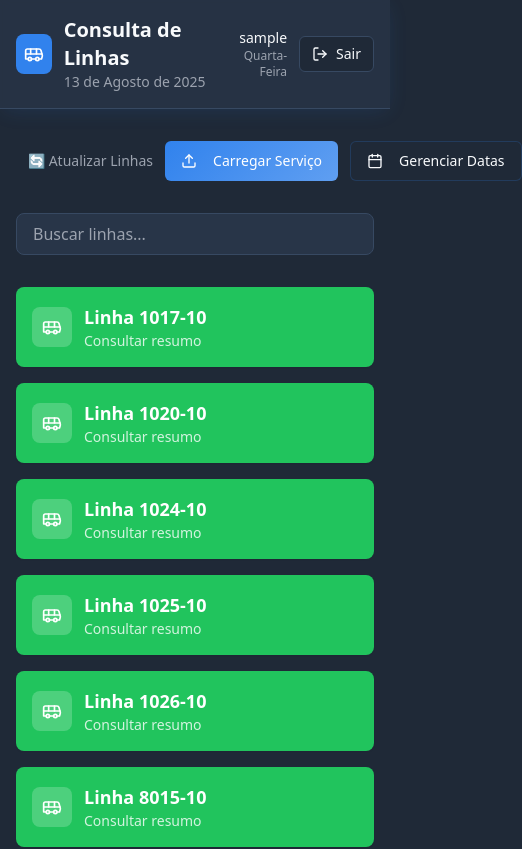
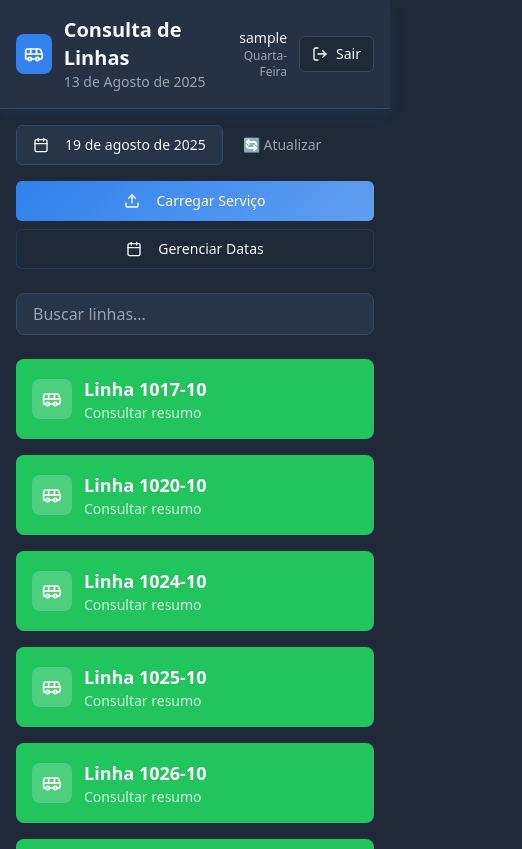
Before and after one commit to Luizfmenezes/resumo-diario, a React (Vite) app: page /dashboard in a window 390 px wide. Shown: the top 849 px of the page, 522 px wide, since content can reach past the window. Built offline with nearby package versions, Linux system fonts and the light colour scheme; sample sign-in values are in the browser's storage.

Commit message:
Fix: Improve date selection and loading logic
The date selection and service loading logic has been improved to ensure it functions correctly. Additionally, the system has been adjusted for better mobile usability.

```diff
--- a/src/components/LoadServiceModal.tsx
+++ b/src/components/LoadServiceModal.tsx
@@ -164,7 +164,7 @@ const LoadServiceModal: React.FC<LoadServiceModalProps> = ({ onServiceLoaded })
           Carregar Serviço
         </Button>
       </DialogTrigger>
-      <DialogContent className="max-w-2xl max-h-[80vh] overflow-y-auto">
+      <DialogContent className="max-w-xs sm:max-w-2xl max-h-[90vh] overflow-y-auto mx-4">
         <DialogHeader>
           <DialogTitle>Carregar Dados do Serviço</DialogTitle>
         </DialogHeader>
@@ -207,22 +207,23 @@ const LoadServiceModal: React.FC<LoadServiceModalProps> = ({ onServiceLoaded })
               placeholder="Cole aqui o texto com os dados das linhas..."
               value={serviceText}
               onChange={(e) => setServiceText(e.target.value)}
-              className="min-h-[400px] font-mono text-sm"
+              className="min-h-[300px] sm:min-h-[400px] font-mono text-xs sm:text-sm"
             />
           </div>
 
-          <div className="flex gap-2 justify-end">
+          <div className="flex flex-col sm:flex-row gap-2 pt-4">
             <Button
               variant="outline"
               onClick={() => setIsOpen(false)}
               disabled={isLoading}
+              className="order-2 sm:order-1"
             >
               Cancelar
             </Button>
             <Button
               onClick={handleLoadService}
               disabled={isLoading}
-              className="bg-gradient-primary hover:shadow-glow"
+              className="bg-gradient-primary hover:shadow-glow order-1 sm:order-2 flex-1"
             >
               {isLoading ? 'Carregando...' : 'Carregar Dados'}
             </Button>
--- a/src/components/LoadedDatesManager.tsx
+++ b/src/components/LoadedDatesManager.tsx
@@ -100,7 +100,7 @@ const LoadedDatesManager: React.FC<LoadedDatesManagerProps> = ({ onDatesChanged
           Gerenciar Datas
         </Button>
       </DialogTrigger>
-      <DialogContent className="max-w-md max-h-[80vh] overflow-y-auto">
+      <DialogContent className="max-w-xs sm:max-w-md max-h-[80vh] overflow-y-auto mx-4">
         <DialogHeader>
           <DialogTitle>Datas Carregadas</DialogTitle>
         </DialogHeader>
@@ -108,7 +108,7 @@ const LoadedDatesManager: React.FC<LoadedDatesManagerProps> = ({ onDatesChanged
           {loadedDates.length === 0 ? (
             <Card>
               <CardContent className="pt-6">
-                <p className="text-center text-muted-foreground">
+                <p className="text-center text-muted-foreground text-sm">
                   Nenhuma data carregada ainda
                 </p>
               </CardContent>
@@ -117,12 +117,12 @@ const LoadedDatesManager: React.FC<LoadedDatesManagerProps> = ({ onDatesChanged
             loadedDates.map((dateInfo) => (
               <Card key={dateInfo.data_referencia} className="hover:shadow-md transition-all">
                 <CardContent className="pt-4">
-                  <div className="flex items-center justify-between">
-                    <div>
-                      <p className="font-medium">
+                  <div className="flex items-center justify-between gap-2">
+                    <div className="flex-1 min-w-0">
+                      <p className="font-medium text-sm truncate">
                         {format(new Date(dateInfo.data_referencia), "dd 'de' MMMM 'de' yyyy", { locale: ptBR })}
                       </p>
-                      <Badge variant="secondary" className="mt-1">
+                      <Badge variant="secondary" className="mt-1 text-xs">
                         {dateInfo.linha_count} linha{dateInfo.linha_count !== 1 ? 's' : ''}
                       </Badge>
                     </div>
@@ -131,7 +131,7 @@ const LoadedDatesManager: React.FC<LoadedDatesManagerProps> = ({ onDatesChanged
                       size="sm"
                       onClick={() => handleDeleteDate(dateInfo.data_referencia)}
                       disabled={isLoading}
-                      className="text-destructive hover:bg-destructive/10"
+                      className="text-destructive hover:bg-destructive/10 shrink-0"
                     >
                       <Trash2 className="h-4 w-4" />
                     </Button>
--- a/src/pages/Dashboard.tsx
+++ b/src/pages/Dashboard.tsx
@@ -80,26 +80,58 @@ const Dashboard = () => {
         </div>
       </header>
 
-      <main className="max-w-4xl mx-auto px-4 py-8 space-y-8">
-        <div className="flex items-center justify-between mb-6">
+      <main className="max-w-4xl mx-auto px-4 py-4 sm:py-8 space-y-6 sm:space-y-8">
+        {/* Controls Section */}
+        <div className="flex flex-col gap-4 mb-6">
+          {/* Date Selection */}
+          <div className="flex flex-col sm:flex-row items-start sm:items-center justify-between gap-4">
             <div className="flex items-center gap-2">
-            <Button variant="ghost" size="sm" className="text-muted-foreground">
-              🔄 Atualizar Linhas
+              <Popover>
+                <PopoverTrigger asChild>
+                  <Button
+                    variant="outline"
+                    className={cn(
+                      "w-full sm:w-[240px] justify-start text-left font-normal",
+                      "border-border bg-card hover:bg-accent"
+                    )}
+                  >
+                    <CalendarIcon className="mr-2 h-4 w-4" />
+                    {format(selectedDate, "dd 'de' MMMM 'de' yyyy", { locale: ptBR })}
+                  </Button>
+                </PopoverTrigger>
+                <PopoverContent className="w-auto p-0" align="start">
+                  <Calendar
+                    mode="single"
+                    selected={selectedDate}
+                    onSelect={(date) => date && setSelectedDate(date)}
+                    initialFocus
+                    className="pointer-events-auto"
+                  />
+                </PopoverContent>
+              </Popover>
+              <Button
+                variant="ghost"
+                size="sm"
+                className="text-muted-foreground hover:bg-primary/10"
+                onClick={() => setRefreshKey(prev => prev + 1)}
+              >
+                🔄 Atualizar
               </Button>
             </div>
 
             {/* Admin Controls */}
             {isAdmin && (
-            <div className="flex gap-3">
+              <div className="flex flex-col sm:flex-row gap-2 w-full sm:w-auto">
                 <LoadServiceModal onServiceLoaded={handleServiceLoaded} />
                 <LoadedDatesManager onDatesChanged={handleServiceLoaded} />
               </div>
             )}
           </div>
+        </div>
 
         {/* Search Bar */}
         <div className="mb-6">
-          <div className="relative max-w-md">
+          <div className="relative max-w-full sm:max-w-md">
             <input
               type="text"
               placeholder="Buscar linhas..."
@@ -109,11 +141,11 @@ const Dashboard = () => {
         </div>
 
         {/* Bus Lines Grid */}
-        <div className="grid grid-cols-1 md:grid-cols-2 lg:grid-cols-3 gap-4">
+        <div className="grid grid-cols-1 sm:grid-cols-2 lg:grid-cols-3 gap-4">
           {busLines.map((line, index) => (
             <Card
               key={line}
-              className="bg-secondary hover:bg-secondary/90 transition-all duration-200 cursor-pointer animate-scale-in border-0"
+              className="bg-secondary hover:bg-secondary/90 transition-all duration-200 cursor-pointer animate-scale-in border-0 touch-manipulation"
               style={{ animationDelay: `${index * 0.05}s` }}
               onClick={() => handleLineClick(line)}
             >
@@ -121,8 +153,8 @@ const Dashboard = () => {
                 <div className="h-10 w-10 bg-white/20 rounded-lg flex items-center justify-center shrink-0">
                   <Bus className="h-5 w-5 text-white" />
                 </div>
-                <div className="flex-1">
-                  <h3 className="font-semibold text-white text-lg">
+                <div className="flex-1 min-w-0">
+                  <h3 className="font-semibold text-white text-lg truncate">
                     Linha {line}
                   </h3>
                   <p className="text-white/80 text-sm">
--- a/src/pages/LineDetails.tsx
+++ b/src/pages/LineDetails.tsx
@@ -126,11 +126,12 @@ const LineDetails = () => {
     <div className="min-h-screen bg-gradient-to-br from-background via-background to-primary/5">
       {/* Header */}
       <header className="bg-white/80 backdrop-blur-sm shadow-card border-b">
-        <div className="max-w-4xl mx-auto px-4 py-4 flex items-center justify-between">
+        <div className="max-w-4xl mx-auto px-4 py-4">
+          <div className="flex flex-col sm:flex-row items-start sm:items-center justify-between gap-4">
             <Button
               variant="ghost"
               onClick={() => navigate('/dashboard')}
-            className="flex items-center gap-2 hover:bg-primary/10"
+              className="flex items-center gap-2 hover:bg-primary/10 self-start"
             >
               <ArrowLeft className="h-4 w-4" />
               Voltar ao Dashboard
@@ -148,9 +149,10 @@ const LineDetails = () => {
               </div>
             </div>
           </div>
+        </div>
       </header>
 
-      <main className="max-w-4xl mx-auto px-4 py-8">
+      <main className="max-w-4xl mx-auto px-4 py-4 sm:py-8">
         {error ? (
           <Card className="border-destructive/50 bg-destructive/5">
             <CardContent className="p-8 text-center">
@@ -179,7 +181,7 @@ const LineDetails = () => {
             </Card>
 
             {/* Performance Cards */}
-            <div className="grid grid-cols-1 md:grid-cols-2 gap-6">
+            <div className="grid grid-cols-1 lg:grid-cols-2 gap-4 sm:gap-6">
               {/* ICV Card */}
               <Card className="bg-gradient-card shadow-elegant">
                 <CardHeader>
@@ -193,11 +195,11 @@ const LineDetails = () => {
                     <div className="flex justify-between items-center">
                       <span className="font-medium">ICV TP:</span>
                       <div className="text-right">
-                        <div className="flex items-center gap-2">
-                          <span>Prog {data.icv_tp_prog}, Real {data.icv_tp_real}</span>
+                        <div className="flex flex-col sm:flex-row items-end sm:items-center gap-1 sm:gap-2">
+                          <span className="text-sm">Prog {data.icv_tp_prog}, Real {data.icv_tp_real}</span>
                           <Badge
                             variant="outline"
-                            className={`${getPerformanceColor(calculatePercentage(data.icv_tp_real, data.icv_tp_prog))} border-current`}
+                            className={`${getPerformanceColor(calculatePercentage(data.icv_tp_real, data.icv_tp_prog))} border-current text-xs`}
                           >
                             {getPerformanceIcon(calculatePercentage(data.icv_tp_real, data.icv_tp_prog))}
                             {calculatePercentage(data.icv_tp_real, data.icv_tp_prog)}%
@@ -209,11 +211,11 @@ const LineDetails = () => {
                     <div className="flex justify-between items-center">
                       <span className="font-medium">ICV TS:</span>
                       <div className="text-right">
-                        <div className="flex items-center gap-2">
-                          <span>Prog {data.icv_ts_prog}, Real {data.icv_ts_real}</span>
+                        <div className="flex flex-col sm:flex-row items-end sm:items-center gap-1 sm:gap-2">
+                          <span className="text-sm">Prog {data.icv_ts_prog}, Real {data.icv_ts_real}</span>
                           <Badge
                             variant="outline"
-                            className={`${getPerformanceColor(calculatePercentage(data.icv_ts_real, data.icv_ts_prog))} border-current`}
+                            className={`${getPerformanceColor(calculatePercentage(data.icv_ts_real, data.icv_ts_prog))} border-current text-xs`}
                           >
                             {getPerformanceIcon(calculatePercentage(data.icv_ts_real, data.icv_ts_prog))}
                             {calculatePercentage(data.icv_ts_real, data.icv_ts_prog)}%
```
Lines whose indentation alone changed are shown as unchanged.
